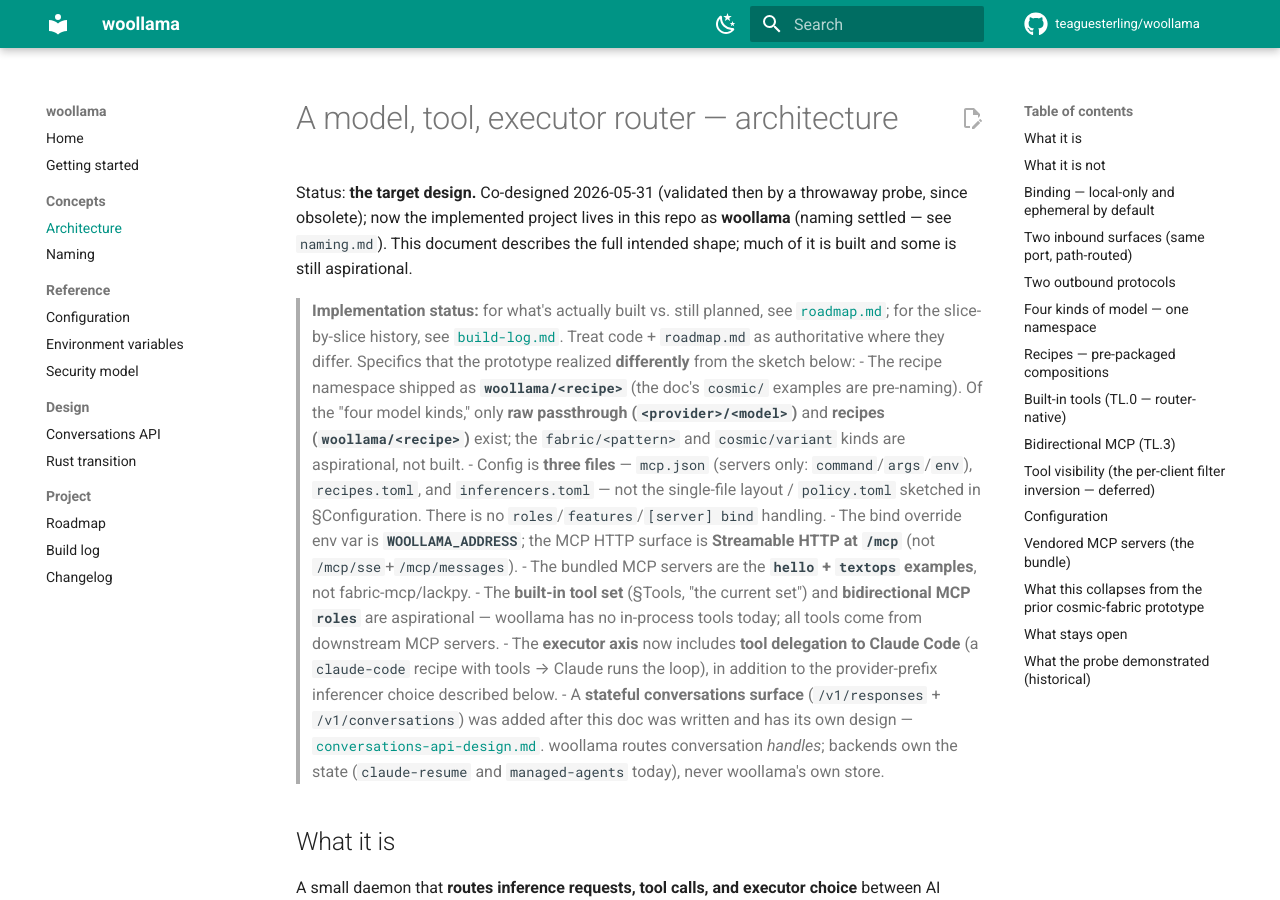
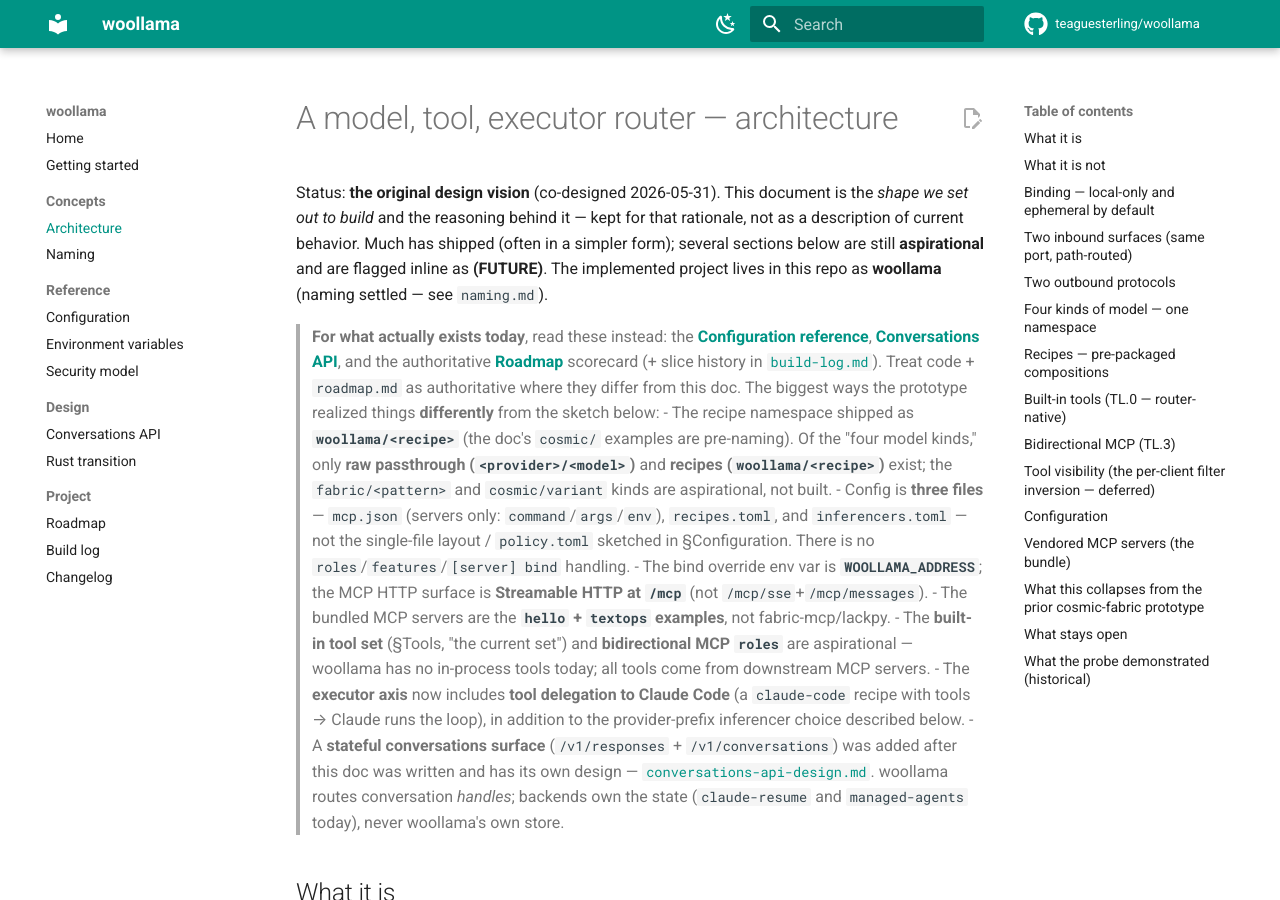
Before and after one commit to teaguesterling/woollama, an MkDocs documentation site: the page built from docs/architecture.md, in a window 1280 px wide and 900 px high. Built offline with MkDocs 1.6.1 and Material for MkDocs 9.7.7, drawn with Linux system fonts in a browser that asks for light colours; comment, search, counter and statistics services are not loaded; some of the changed text lies outside the part shown.

Commit message:
docs: reframe architecture.md as the design vision, flag aspirational sections
The doc review found ~60% of the body described aspirational features as if
real, patched over by a top divergence block — the confusing "caveat over
fiction" middle ground.

- Reframe the header: this is the ORIGINAL DESIGN VISION (kept for rationale),
  not current behavior; point readers to the configuration reference,
  conversations design, and roadmap for what exists today.
- Add inline markers so no one is misled mid-body: Four kinds of model
  (PARTLY BUILT — only raw + recipes exist), Built-in tools (FUTURE — no
  in-process tools), Bidirectional MCP roles (FUTURE), Configuration
  (SUPERSEDED — it's 3 files, no policy.toml/roles; see configuration.md),
  Vendored bundle (FUTURE — it's the hello/textops examples).

This also sharpens rust-transition criterion #1 (architecture stable): the
aspirational items are now explicitly the "if these land unchanged" set, not
blended with reality. mkdocs --strict clean.

````diff
--- a/docs/architecture.md
+++ b/docs/architecture.md
@@ -1,15 +1,18 @@
 # A model, tool, executor router — architecture
 
-Status: **the target design.** Co-designed 2026-05-31 (validated then by a
-throwaway probe, since obsolete); now the implemented project lives in this repo
-as **woollama** (naming settled — see `naming.md`). This document describes the
-full intended shape; much of it is built and some is still aspirational.
+Status: **the original design vision** (co-designed 2026-05-31). This document is
+the *shape we set out to build* and the reasoning behind it — kept for that
+rationale, not as a description of current behavior. Much has shipped (often in a
+simpler form); several sections below are still **aspirational** and are flagged
+inline as **(FUTURE)**. The implemented project lives in this repo as **woollama**
+(naming settled — see `naming.md`).
 
-> **Implementation status:** for what's actually built vs. still planned, see
-> [`roadmap.md`](roadmap.md); for the slice-by-slice history, see
-> [`build-log.md`](build-log.md). Treat code + `roadmap.md` as authoritative
-> where they differ. Specifics that the prototype realized **differently** from
-> the sketch below:
+> **For what actually exists today**, read these instead: the **[Configuration
+> reference](configuration.md)**, **[Conversations API](conversations-api-design.md)**,
+> and the authoritative **[Roadmap](roadmap.md)** scorecard (+ slice history in
+> [`build-log.md`](build-log.md)). Treat code + `roadmap.md` as authoritative
+> where they differ from this doc. The biggest ways the prototype realized things
+> **differently** from the sketch below:
 > - The recipe namespace shipped as **`woollama/<recipe>`** (the doc's `cosmic/`
 >   examples are pre-naming). Of the "four model kinds," only **raw passthrough
 >   (`<provider>/<model>`)** and **recipes (`woollama/<recipe>`)** exist; the
@@ -119,6 +122,11 @@ anything.
 
 ## Four kinds of model — one namespace
 
+> **(PARTLY BUILT)** Today only two kinds exist: raw pass-through
+> (`<provider>/<model>`) and recipes (`woollama/<recipe>`). The `fabric/<pattern>`
+> and `cosmic/<variant>` kinds below are aspirational. (The addressing-scheme idea
+> — one `model` field for all kinds — is the part that shipped.)
+
 ```
 model: "ollama/qwen3:14b-iq4xs"     raw inferencer — pass-through
 model: "anthropic/claude-opus-4-7"  raw inferencer — pass-through
@@ -165,6 +173,9 @@ composition through that surface.
 
 ## Built-in tools (TL.0 — router-native)
 
+> **(FUTURE)** woollama has **no in-process tools today** — all tools come from
+> downstream MCP servers. This router-native tool set is aspirational.
+
 The router ships a small set of in-process tools, distinct from MCP-discovered
 tools. The current set:
 
@@ -182,6 +193,9 @@ same way (`cosmic.http_get_wikipedia` if we want to be fully consistent —
 TBD).
 
 ## Bidirectional MCP (TL.3)
+
+> **(FUTURE)** Not built — woollama is an MCP client to downstream servers and an
+> MCP server to its clients, but the symmetric `roles` handling below is a sketch.
 
 When a handler we're calling needs to invoke our tools (e.g., lackpy's
 program calls our `read_file`), the model is: **two MCP connections,
@@ -203,6 +217,12 @@ approximation. Real client filters land when the panel and at least one
 sub-inferencer are named entries.
 
 ## Configuration
+
+> **(SUPERSEDED)** This is the original single-file sketch (with `policy.toml`,
+> `roles`, `features`). The prototype shipped **three separate files** —
+> `mcp.json`, `recipes.toml`, `inferencers.toml` — and there is no `policy.toml`
+> or `roles`/`features` handling. See the **[Configuration reference](configuration.md)**
+> for the actual shapes.
 
 Configuration mirrors Claude Code's `.mcp.json` shape for familiarity, with
 extensions for our specific needs:
@@ -237,6 +257,9 @@ Plus a separate `policy.toml` for recipes, variants, tool instances, and
 per-pattern metadata.
 
 ## Vendored MCP servers (the bundle)
+
+> **(FUTURE)** Today the bundle is the **`hello` + `textops` example servers**,
+> not the fabric-mcp/lackpy set described below.
 
 The router ships with a curated bundle of MCP servers:
 
````
